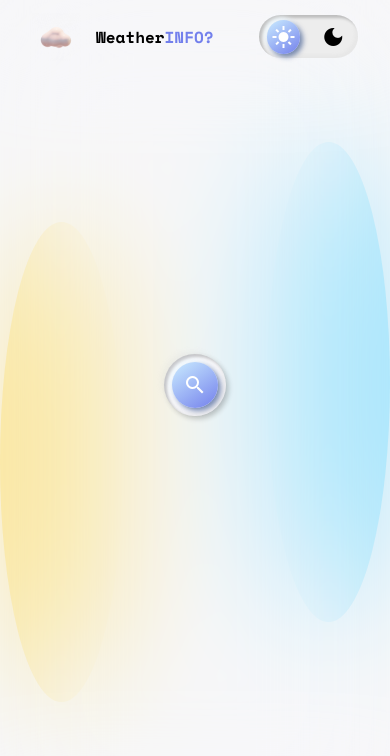
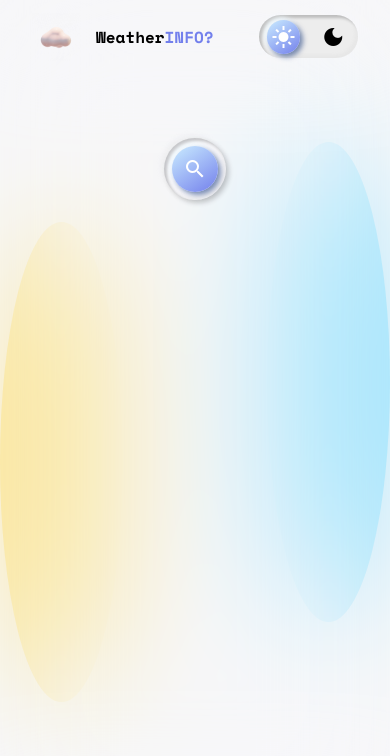
Before and after one commit to AfolabiOlajide/weatherInfo-v2, a React (Create React App) app: page / in a window 390 px wide. Shown: the top 756 px of the page. Built offline with nearby package versions, Linux system fonts and the light colour scheme.

Commit message:
little mobile fix

```diff
--- a/src/components/weather/Info.css
+++ b/src/components/weather/Info.css
@@ -69,7 +69,7 @@
     .weather-info-container{
         flex-direction: column;
         gap: 0;
-        width: 90%;
+        width: 100%;
         padding: 1rem 1.5rem;
     }
 
--- a/src/components/weather/Weather.css
+++ b/src/components/weather/Weather.css
@@ -13,5 +13,6 @@
     .weather{
         padding-top: 4rem;
         gap: 2rem;
+        height: auto;
     }
 }
```
